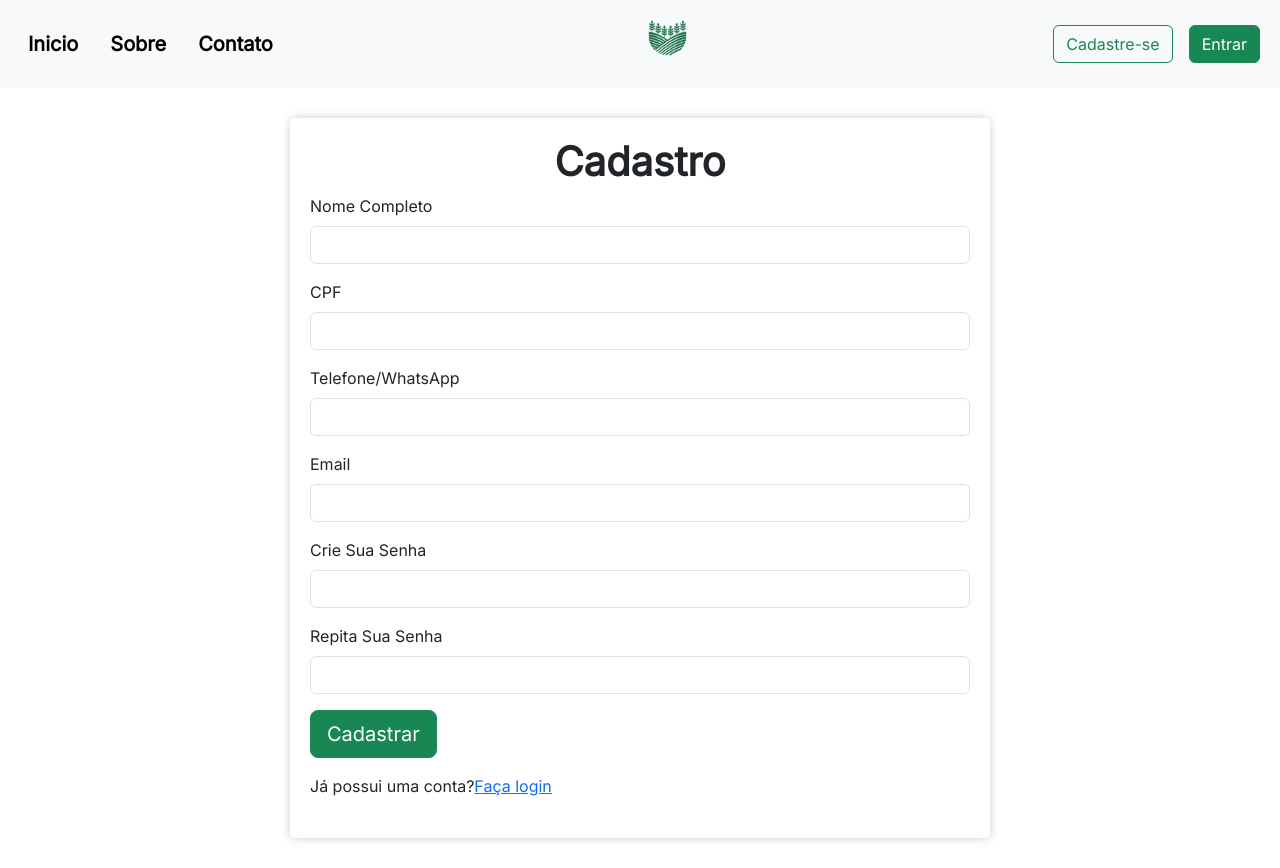
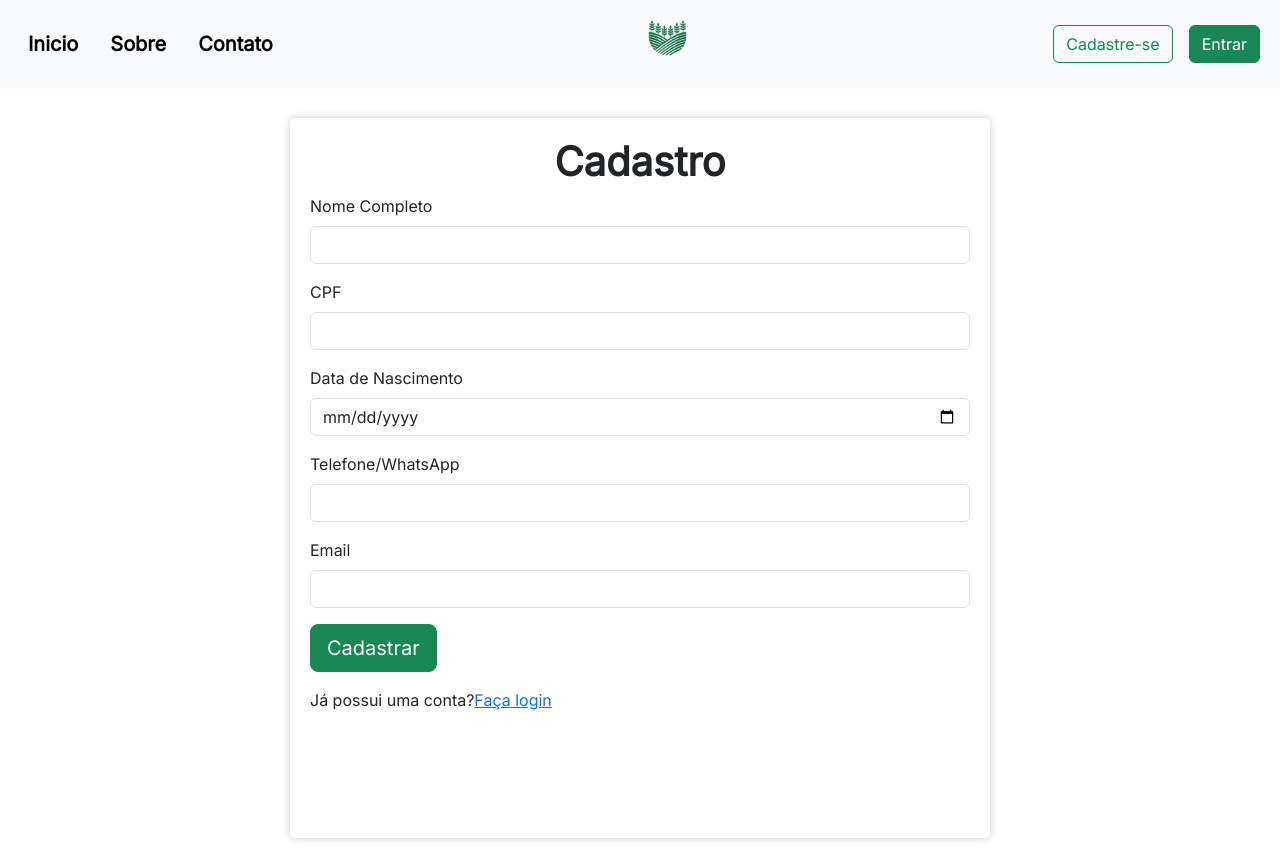
Before and after one commit to LuisFilipeZM/rural-facil-front, a React (Vite) app: page /cadastro-cliente in a window 1280 px wide. Built offline with nearby package versions, Linux system fonts and the light colour scheme.

Commit message:
cadastro cliente

```diff
--- a/src/screens/cadastroCliente/index.tsx
+++ b/src/screens/cadastroCliente/index.tsx
@@ -1,6 +1,33 @@
+
+import { useState } from 'react';
 import './styles.css';
 
+
 export function CadastroCliente() {
+
+    const [nome, setNome] = useState('');
+    const [cpf, setCpf] = useState('');
+    const [email, setEmail] = useState('');
+    const [dataNascimento, setDataNascimento] = useState('');
+    const [whatsapp, setWhatsapp] = useState('');
+
+    async function submitForm() {
+        console.log('dsadas')
+        await fetch('http://localhost:8080/api/cliente', {
+            method: 'POST',
+            headers: {
+                'Content-Type': 'application/json'
+            },
+            body: JSON.stringify({
+                nome,
+                cpf,
+                email,
+                dataNascimento,
+                whatsapp,
+            })
+        })
+    }
+
     return (
         <div className="container-fluid d-flex justify-content-center align-items-center" >
             <div style={{ paddingLeft: 150, paddingRight: 150 }}>
@@ -10,29 +37,25 @@ export function CadastroCliente() {
                         <form>
                             <div className="mb-3">
                                 <label htmlFor="exampleInputEmail1" className="form-label">Nome Completo</label>
-                                <input type="text" className="form-control" id="exampleInputEmail1" />
+                                <input type="text" className="form-control" id="exampleInputEmail1" value={nome} onChange={e => setNome(e.target.value)} />
                             </div>
                             <div className="mb-3">
                                 <label htmlFor="exampleInputEmail1" className="form-label">CPF</label>
-                                <input type="text" className="form-control" id="exampleInputEmail1" />
+                                <input type="text" className="form-control" id="exampleInputEmail1" value={cpf} onChange={e => setCpf(e.target.value)} />
+                            </div>
+                            <div className="mb-3">
+                                <label htmlFor="exampleInputEmail1" className="form-label">Data de Nascimento</label>
+                                <input type="date" className="form-control" id="exampleInputEmail1" value={dataNascimento} onChange={e => setDataNascimento(e.target.value)} />
                             </div>
                             <div className="mb-3">
                                 <label htmlFor="exampleInputEmail1" className="form-label">Telefone/WhatsApp</label>
-                                <input type="text" className="form-control" id="exampleInputEmail1" />
+                                <input type="text" className="form-control" id="exampleInputEmail1" value={whatsapp} onChange={e => setWhatsapp(e.target.value)} />
                             </div>
                             <div className="mb-3">
                                 <label htmlFor="exampleInputEmail1" className="form-label">Email</label>
-                                <input type="email" className="form-control" id="exampleInputEmail1" />
+                                <input type="email" className="form-control" id="exampleInputEmail1" value={email} onChange={e => setEmail(e.target.value)} />
                             </div>
-                            <div className="mb-3">
-                                <label htmlFor="exampleInputPassword1" className="form-label">Crie Sua Senha</label>
-                                <input type="password" className="form-control" id="exampleInputPassword1" />
-                            </div>
-                            <div className="mb-3">
-                                <label htmlFor="exampleInputPassword1" className="form-label">Repita Sua Senha</label>
-                                <input type="password" className="form-control" id="exampleInputPassword1" />
-                            </div>
-                            <button type="submit" className="btn btn-success btn-lg">Cadastrar</button>
+                            <button type="submit" className="btn btn-success btn-lg" onClick={submitForm}>Cadastrar</button>
                             <div className="forgot-password mt-3">
                                 <p>Já possui uma conta?<a href="">Faça login</a></p>
                             </div>
```
